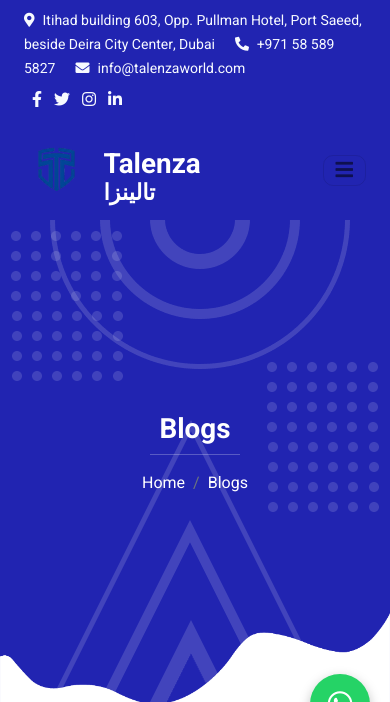
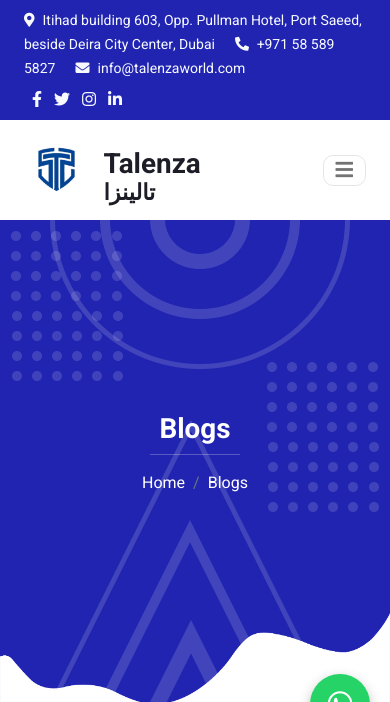
Before and after one commit to SHAHABAZPASHA/Talenza-HR-world, a PHP site: page /blogs.html in a window 390 px wide. Shown: the top 702 px of the page. Run offline with PHP 8.4, Linux system fonts and the light colour scheme; some libraries are stand-ins or nearby versions.

Commit message:
Match inner-page mobile navbar to home

```diff
--- a/css/style.css
+++ b/css/style.css
@@ -254,6 +254,18 @@ h6,
 
 .inner-page-content {
     margin-top: 0;
+}
+
+/* On mobile, inner-page navbars should match the white navbar style */
+@media (max-width: 991.98px) {
+    .inner-page-navbar {
+        background-color: #FFFFFF;
+    }
+
+    .inner-page-navbar .navbar-nav .nav-link,
+    .inner-page-navbar .navbar-brand h1 {
+        color: var(--dark) !important;
+    }
 }
 
 /* Hide topbar on small (mobile) screens only */
```
